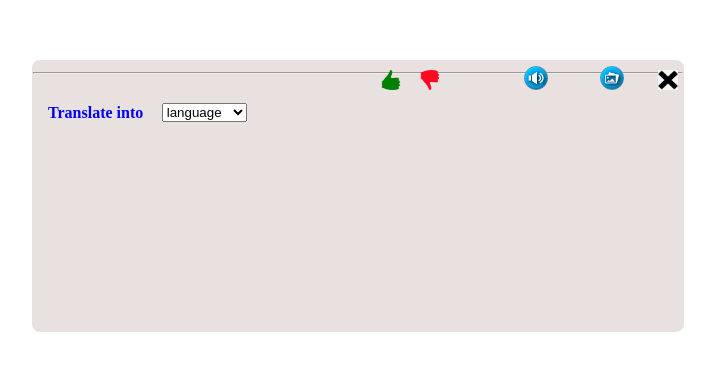
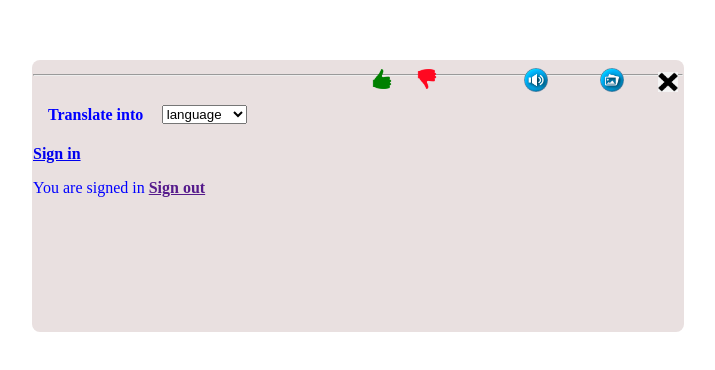
Before and after one commit to 0b10001/Glossary-Tool, a website built with webpack: page frontend/dist/index1.html in a window 1280 px wide. Shown: the part 204-574 px from the top of the page, without its empty margins (282-997 px from the left). Built offline with nearby package versions, Linux system fonts and the light colour scheme; some packages are replaced by stand-ins of ours; no server answers.

Commit message:
Brand new index1.html
Includes sign in, land UX enhancements

```diff
--- a/frontend/dist/index1.html
+++ b/frontend/dist/index1.html
@@ -27,13 +27,14 @@
                     style = "object-fit : max-content;
                     width:20px;
                     height:20px;
-                    padding-right: 15px;"></a>
+                    padding: 3px;
+                    margin-right: 15px;"></a>
                 <a><img src="/popup_images/thumbs-down.png" alt="Close" id="Bad"
                     style = "object-fit : max-content;
                     width:20px;
                     height:20px;
-                    padding-right: 70px;"></a>
-
+                    padding: 3px;
+                    margin-right: 70px;"></a>
 
                 <a><img src="/popup_images/sound.png" alt="How the word is said" id="sound"
                     style = "object-fit : max-content;
@@ -66,12 +67,11 @@
         <hr>
 
         <div class="PicDefs">
+
+
             <div class="PictureOfWord" >
                 <a>
-                    <img id="wordPic"
-                    style = "object-fit : max-content;
-                    max-width:200px;
-                    max-height:200px;">
+                    <img id="wordPic" class="wordPic">
                 </a>
             </div>
 
@@ -110,7 +110,13 @@
             </div>
 
         </div>
-
+        <div id = "signinPage" class="signinPage">
+            <a href="/dist/Signin.html" class="linkIn"><strong>Sign in</strong></a>
+        </div>
+        <div id = "signout" class="signout">
+            <p>You are signed in  <a href="" class="linkOut"><strong>Sign out</strong></a></p>
+        </div>
+        <div class="loader"></div>
 
     </div>
 
```
